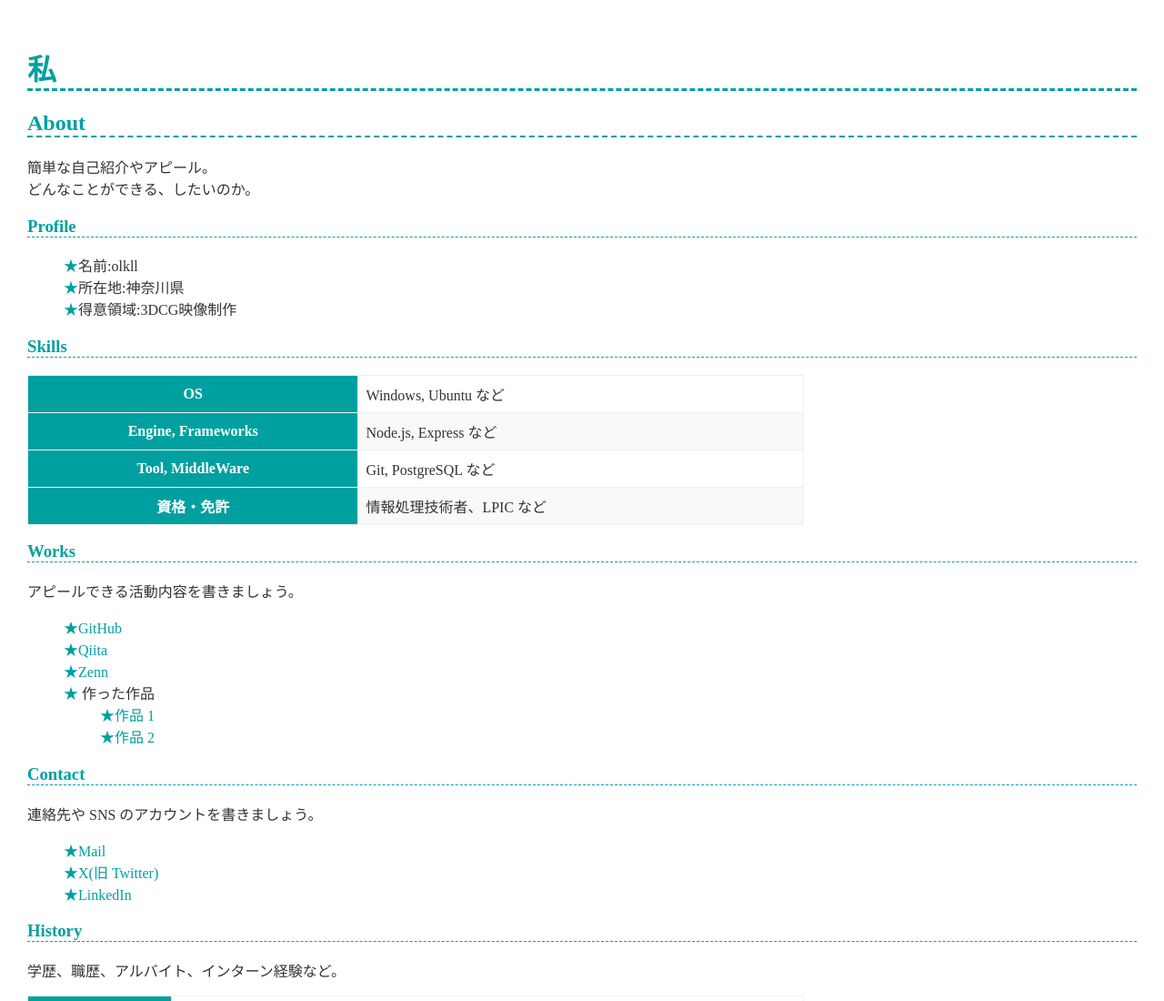
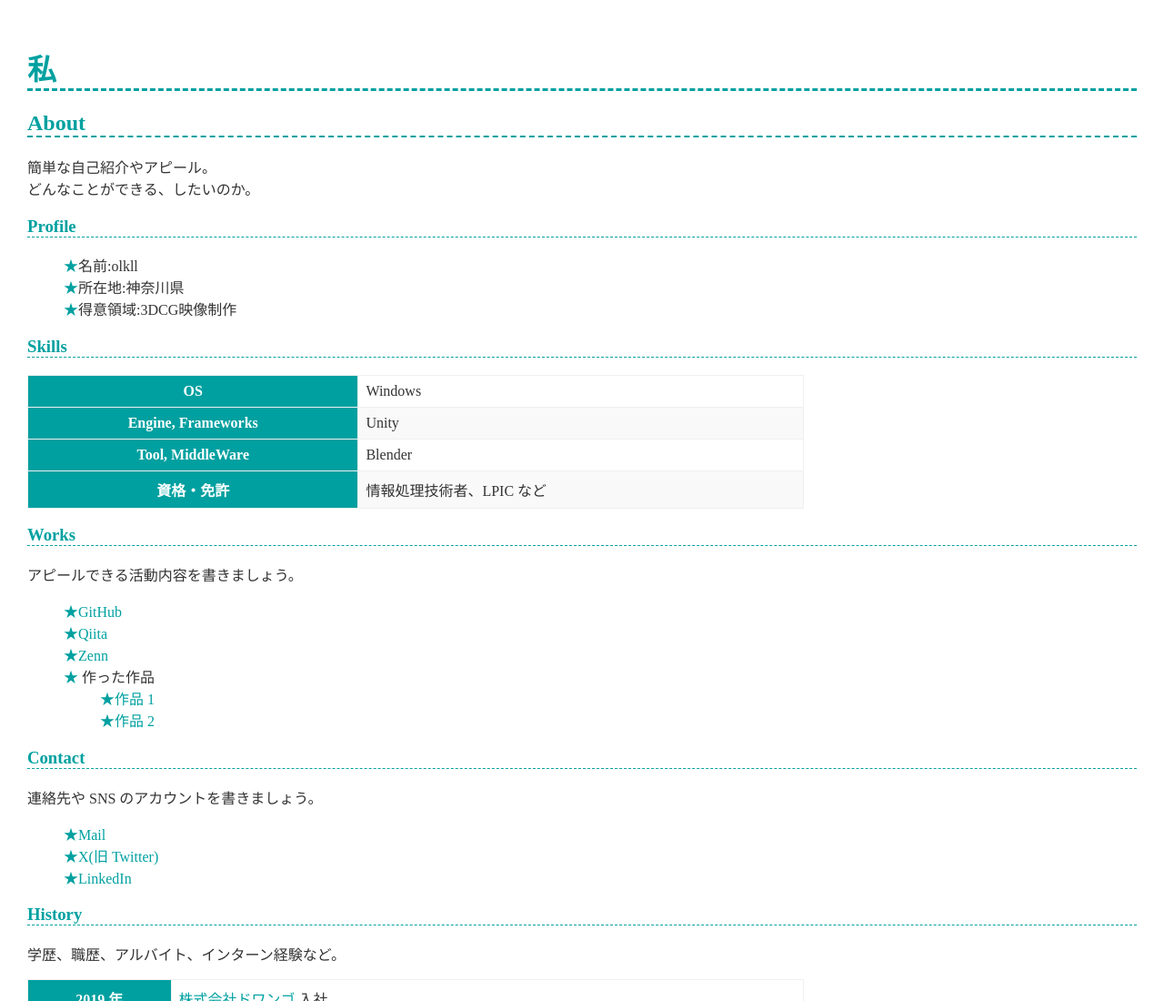
Before and after one commit to olkll/olkll.github.io, a plain HTML site: page index.html in a window 1280 px wide. Shown: the top 1100 px of the page at 91% size. Drawn offline with Linux system fonts and the light colour scheme.

Commit message:
Update index.html

```diff
--- a/index.html
+++ b/index.html
@@ -28,15 +28,15 @@
     <table>
       <tr>
         <th>OS</th>
-        <td>Windows, Ubuntu など</td>
+        <td>Windows </td>
       </tr>
       <tr>
         <th>Engine, Frameworks</th>
-        <td>Node.js, Express など</td>
+        <td>Unity </td>
       </tr>
       <tr>
         <th>Tool, MiddleWare</th>
-        <td>Git, PostgreSQL など</td>
+        <td>Blender </td>
       </tr>
       <tr>
         <th>資格・免許</th>
```
